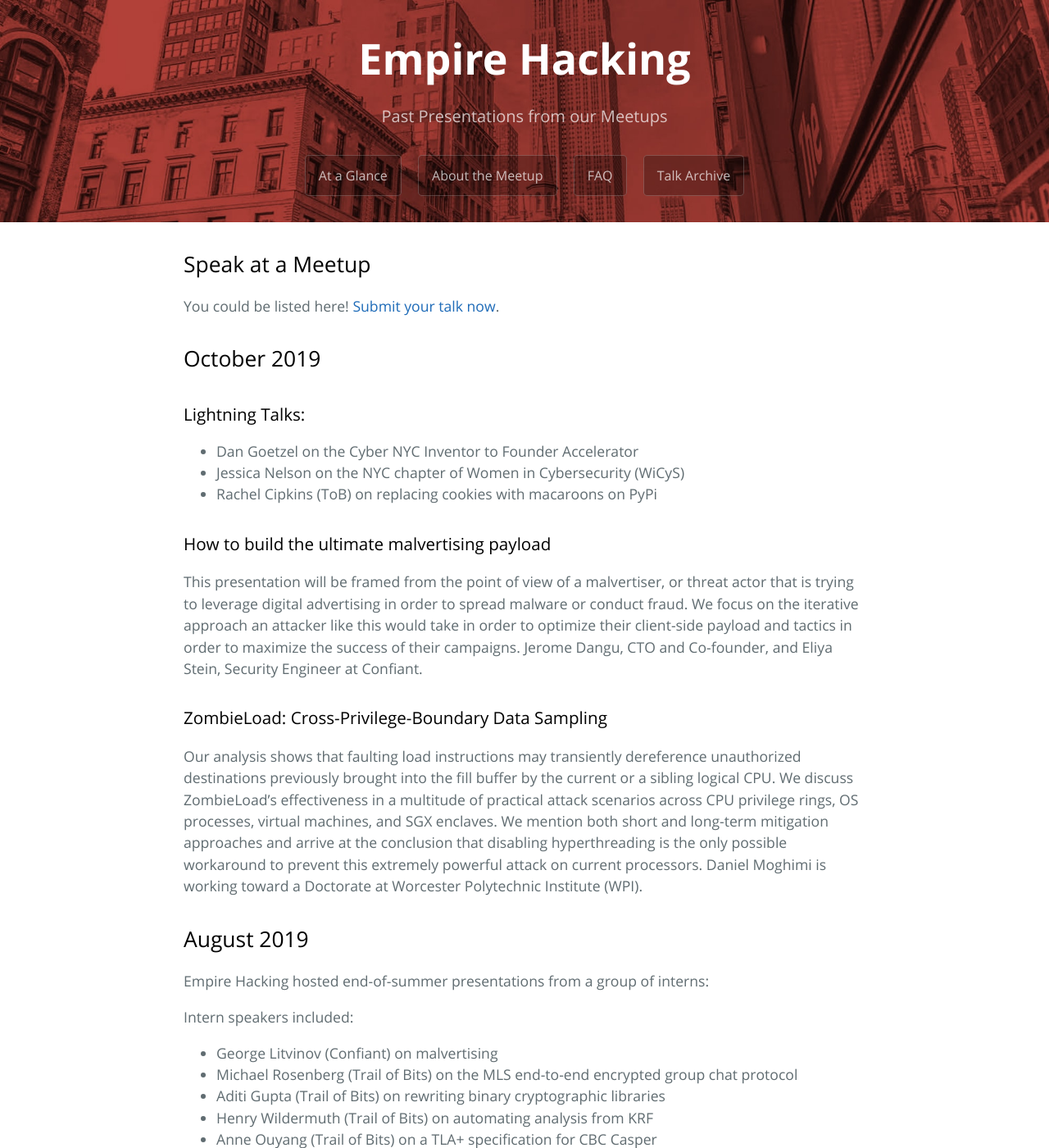
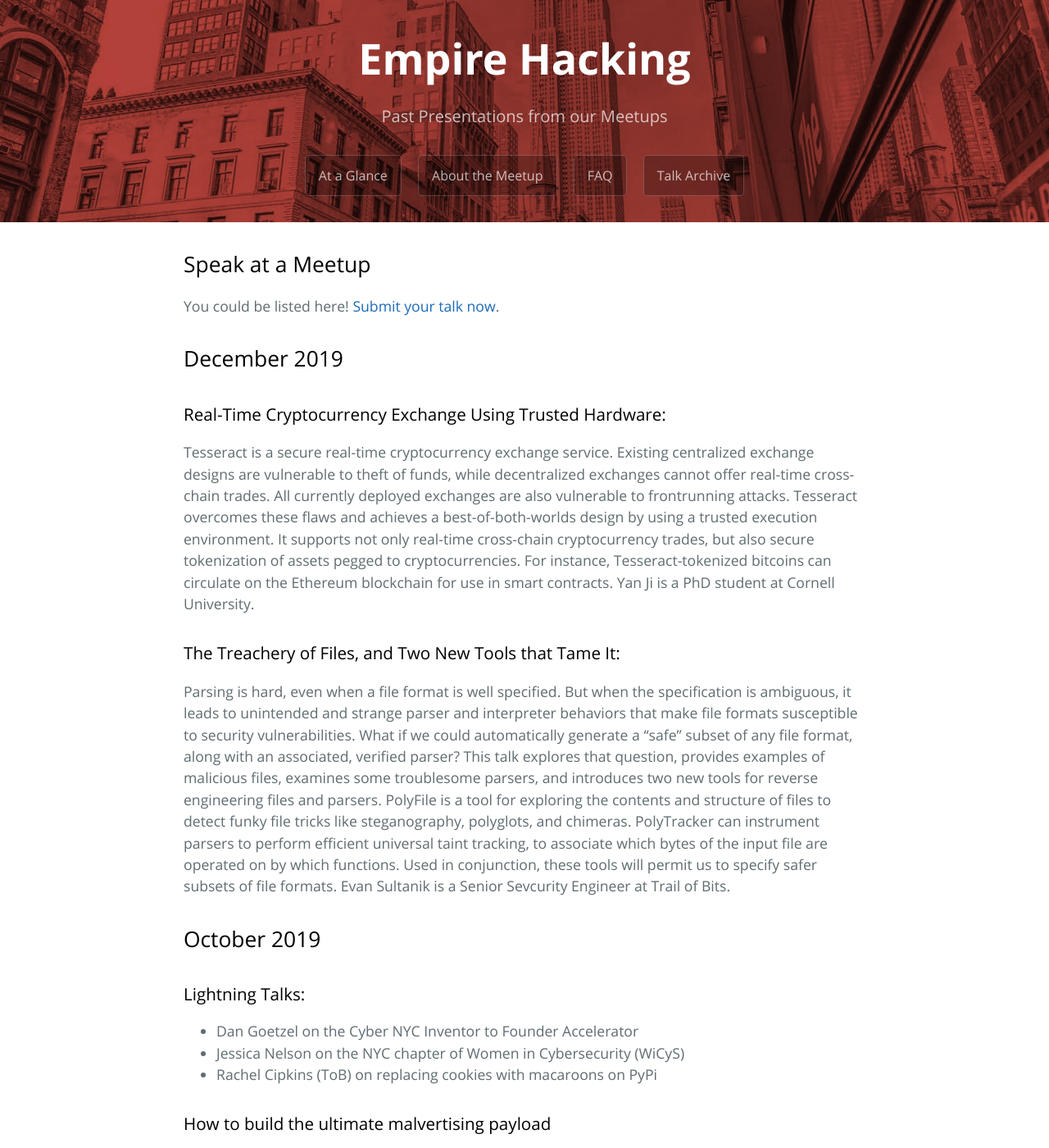
Before and after one commit to trailofbits/empirehacking.nyc, a Jekyll site: the page built from archive.md, in a window 1280 px wide and 1400 px high. Shown: the whole window at 82% size. Built offline with Jekyll 4.4.1, drawn with Linux system fonts in a browser that asks for light colours; comment, search, counter and statistics services are not loaded.

Commit message:
add december talks to archive

```diff
--- a/archive.md
+++ b/archive.md
@@ -8,6 +8,17 @@ permalink: /archive/
 ## Speak at a Meetup
 
 You could be listed here! [Submit your talk now](/about/#speak-at-a-meetup).
+
+## December 2019
+
+### Real-Time Cryptocurrency Exchange Using Trusted Hardware:
+Tesseract is a secure real-time cryptocurrency exchange service. Existing centralized exchange designs are vulnerable to theft of funds, while decentralized exchanges cannot offer real-time cross-chain trades. All currently deployed exchanges are also vulnerable to frontrunning attacks. Tesseract overcomes these flaws and achieves a best-of-both-worlds design by using a trusted execution environment. It supports not only real-time cross-chain cryptocurrency trades, but also secure tokenization of assets pegged to cryptocurrencies. For instance, Tesseract-tokenized bitcoins can circulate on the Ethereum blockchain for use in smart contracts.
+Yan Ji is a PhD student at Cornell University.
+
+### The Treachery of Files, and Two New Tools that Tame It:
+Parsing is hard, even when a file format is well specified. But when the specification is ambiguous, it leads to unintended and strange parser and interpreter behaviors that make file formats susceptible to security vulnerabilities. What if we could automatically generate a “safe” subset of any file format, along with an associated, verified parser? This talk explores that question, provides examples of malicious files, examines some troublesome parsers, and introduces two new tools for reverse engineering files and parsers. PolyFile is a tool for exploring the contents and structure of files to detect funky file tricks like steganography, polyglots, and chimeras. PolyTracker can instrument parsers to perform efficient universal taint tracking, to associate which bytes of the input file are operated on by which functions. Used in conjunction, these tools will permit us to specify safer subsets of file formats.
+Evan Sultanik is a Senior Sevcurity Engineer at Trail of Bits.
+
 
 ## October 2019
 
```
